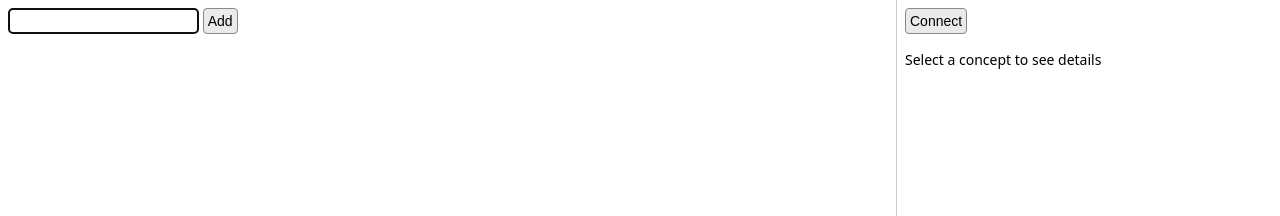
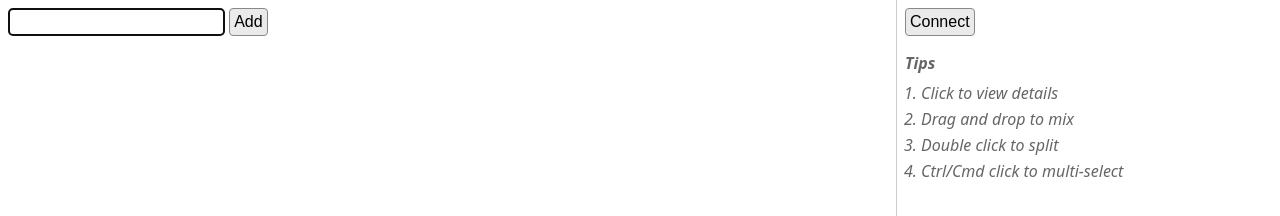
Before and after one commit to chuanqisun/mugen-ai, a website built with Vite: page index.html in a window 1280 px wide. Shown: the top 216 px of the page. Built offline with nearby package versions, Linux system fonts and the light colour scheme.

Commit message:
add selection engine

```diff
--- /dev/null
+++ b/src/details/details.ts
@@ -0,0 +1,78 @@
+import { fromEvent, ignoreElements, merge, Observable, tap } from "rxjs";
+
+export interface DetailsProps {
+  detailsHeader: HTMLElement;
+  detailsContent: HTMLElement;
+  selection$: Observable<string[]>;
+  removeSelected: () => void;
+  removeOthers: () => void;
+}
+
+export function useDetails(props: DetailsProps) {
+  const removeBtn = document.createElement("button");
+  removeBtn.textContent = "Remove";
+
+  const removeOthersBtn = document.createElement("button");
+  removeOthersBtn.textContent = "Remove others";
+
+  const removeClick$ = fromEvent(removeBtn, "click").pipe(
+    tap(() => props.removeSelected()),
+    ignoreElements()
+  );
+
+  const removeOthersClick$ = fromEvent(removeOthersBtn, "click").pipe(
+    tap(() => props.removeOthers()),
+    ignoreElements()
+  );
+
+  const selectionEffect$ = props.selection$.pipe(
+    tap((ids) => {
+      if (ids.length > 0) {
+        if (!removeBtn.parentElement) props.detailsHeader.appendChild(removeBtn);
+        if (!removeOthersBtn.parentElement) props.detailsHeader.appendChild(removeOthersBtn);
+      } else {
+        removeBtn.remove();
+        removeOthersBtn.remove();
+      }
+
+      if (ids.length === 0) {
+        props.detailsContent.innerHTML = `
+          <div class="details-hint">
+            <h2>Tips</h2>
+            <ol class="tip-list">
+              <li>Click to view details</li>
+              <li>Drag and drop to mix</li>
+              <li>Double click to split</li>
+              <li>Ctrl/Cmd click to multi-select</li>
+            </ol>
+          </div>
+        `;
+      } else if (ids.length === 1) {
+        const element = document.getElementById(ids[0]);
+        if (element) {
+          const name = element.getAttribute("data-name") || "Generating...";
+          const description = element.title || "Please wait while the concept is being generated.";
+          const emoji = element.getAttribute("data-emoji") || "⏳";
+
+          props.detailsContent.innerHTML = `
+            <div class="details-item">
+              <h2>${emoji} ${name}</h2>
+              <p>${description}</p>
+            </div>
+          `;
+        }
+      } else {
+        props.detailsContent.innerHTML = `
+          <div class="details-hint">
+            <p>${ids.length} items selected</p>
+          </div>
+        `;
+      }
+    }),
+    ignoreElements()
+  );
+
+  return {
+    effect$: merge(selectionEffect$, removeClick$, removeOthersClick$),
+  };
+}
--- a/src/main.ts
+++ b/src/main.ts
@@ -1,6 +1,7 @@
 import { ConceptCardElement } from "./cards/concept-card-element";
 import { useConnections } from "./connections/connections";
 import { useCreation } from "./creation/creation";
+import { useDetails } from "./details/details";
 import { useSelection } from "./selection/selection";
 import "./style.css";
 
@@ -22,9 +23,18 @@ async function main() {
     sandbox,
   });
 
+  const details = useDetails({
+    detailsHeader: document.querySelector<HTMLElement>(".details-header")!,
+    detailsContent: document.querySelector<HTMLElement>("#details-content")!,
+    selection$: selection.selection$,
+    removeSelected: selection.removeSelected,
+    removeOthers: selection.removeOthers,
+  });
+
   connections.effect$.subscribe();
   creation.effect$.subscribe();
   selection.effect$.subscribe();
+  details.effect$.subscribe();
 }
 
 main();
--- a/src/prototype.css
+++ b/src/prototype.css
@@ -11,10 +11,6 @@
   margin: 0;
   padding: 0;
   font-size: inherit;
-}
-
-body {
-  font-size: 14px;
 }
 
 button {
@@ -73,3 +69,7 @@ menu {
   flex-direction: row;
   align-items: center;
 }
+
+ol {
+  padding-inline-start: 1rem;
+}
--- a/src/selection/selection.ts
+++ b/src/selection/selection.ts
@@ -1,4 +1,4 @@
-import { BehaviorSubject, distinctUntilChanged, fromEvent, ignoreElements, merge, Observable, shareReplay, tap } from "rxjs";
+import { BehaviorSubject, fromEvent, ignoreElements, merge, Observable, shareReplay, tap } from "rxjs";
 
 export interface SelectionProps {
   sandbox: HTMLElement;
@@ -38,7 +38,7 @@ export function useSelection(props: SelectionProps) {
     observer.observe(props.sandbox, {
       attributes: true,
       subtree: true,
-      attributeFilter: ["data-selected"],
+      attributeFilter: ["data-selected", "data-name", "title", "data-emoji"],
       childList: true,
     });
 
@@ -46,13 +46,18 @@ export function useSelection(props: SelectionProps) {
 
     return () => observer.disconnect();
   }).pipe(
-    distinctUntilChanged((a, b) => JSON.stringify(a) === JSON.stringify(b)),
     tap((ids) => selection$.next(ids)),
     shareReplay(1)
   );
 
   return {
     selection$,
+    removeSelected: () => {
+      props.sandbox.querySelectorAll('concept-card-element[data-selected="true"]').forEach((el) => el.remove());
+    },
+    removeOthers: () => {
+      props.sandbox.querySelectorAll("concept-card-element:not([data-selected=\"true\"])").forEach((el) => el.remove());
+    },
     effect$: merge(click$, observer$).pipe(ignoreElements()),
   };
 }
--- a/src/style.css
+++ b/src/style.css
@@ -3,6 +3,7 @@
 :root {
   --drop-target-background: #e0f7fa;
   --accent-color: #007bff;
+  --hint-color: #666;
 }
 
 html,
@@ -12,6 +13,7 @@ body {
 
 body {
   font-family: system-ui;
+  font-size: 16px;
   display: grid;
   grid-template-columns: 1fr auto;
 }
@@ -22,7 +24,7 @@ body {
   grid-template-rows: auto 1fr;
   gap: 8px;
   width: 30vw;
-  max-width: 40rem;
+  max-width: 32rem;
   box-sizing: border-box;
 }
 
@@ -33,6 +35,23 @@ body {
 .details-content {
   padding: 4px 8px 8px 8px;
   overflow-y: auto;
+}
+
+.details-item {
+  display: grid;
+  gap: 8px;
+
+  h2 {
+    font-size: 1.25rem;
+  }
+}
+
+.details-hint {
+  font-style: italic;
+  display: flex;
+  flex-direction: column;
+  gap: 8px;
+  color: var(--hint-color);
 }
 
 .idea-workbench {
@@ -54,3 +73,8 @@ body {
   align-content: start;
   overflow-y: auto;
 }
+
+.tip-list {
+  display: grid;
+  gap: 4px;
+}
```
